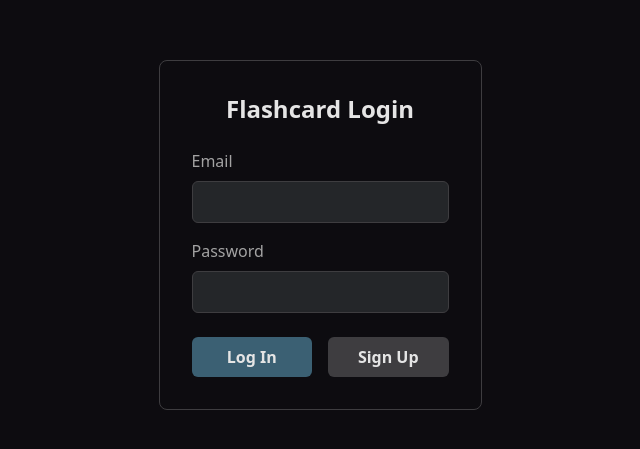
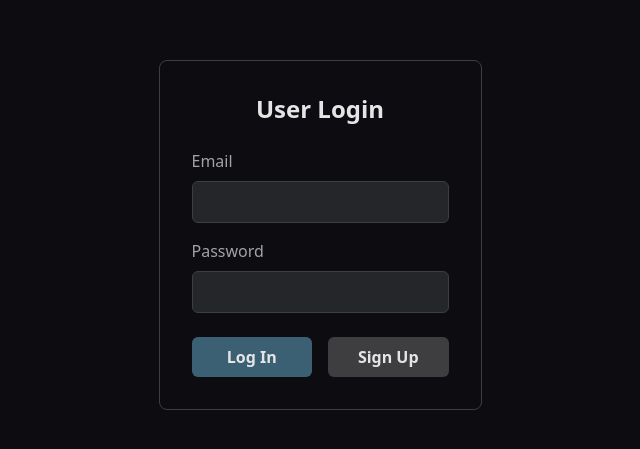
Before and after one commit to pranavgupta55/Recall, a React (Vite) app: page / in a window 1280 px wide. Shown: the part 165-614 px from the top of the page, without its empty margins (320-960 px from the left). Built offline with nearby package versions, Linux system fonts and the light colour scheme; no server answers; what tailwindcss-3d would draw is missing.

Commit message:
Edited sign in page text

```diff
--- a/src/pages/HomePage.jsx
+++ b/src/pages/HomePage.jsx
@@ -46,7 +46,7 @@
 
   return (
     <div className="max-w-md mx-auto p-8 border border-muted rounded-lg">
-      <h1 className="text-2xl font-bold text-center mb-6">Flashcard Login</h1>
+      <h1 className="text-2xl font-bold text-center mb-6">User Login</h1>
       <form onSubmit={handleLogin}>
         <div className="mb-4">
           <label className="block text-muted-foreground mb-2" htmlFor="email">Email</label>
```
